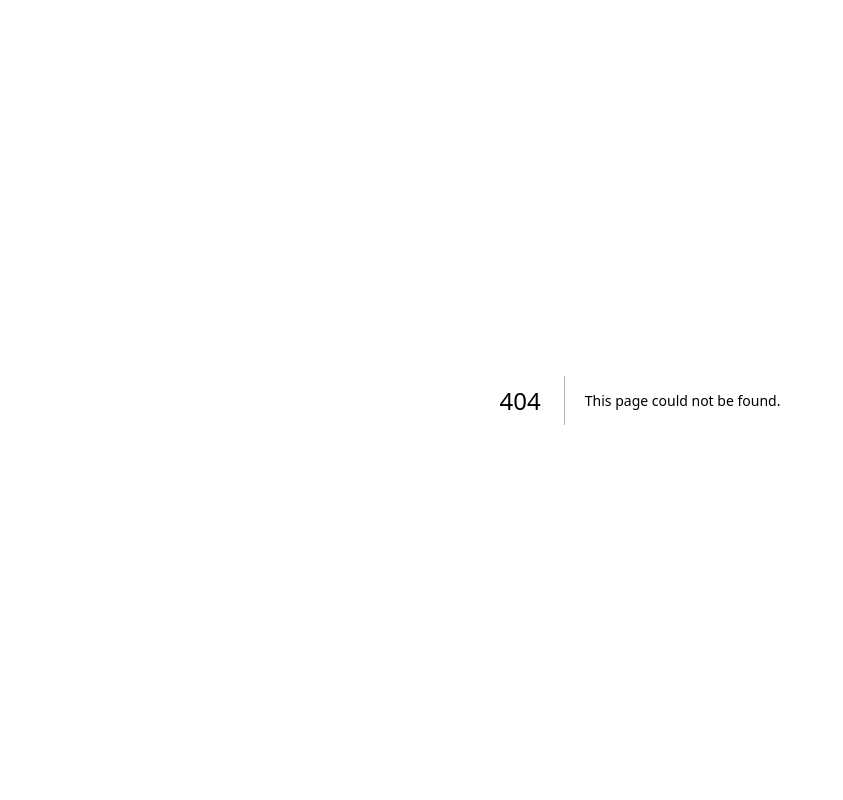
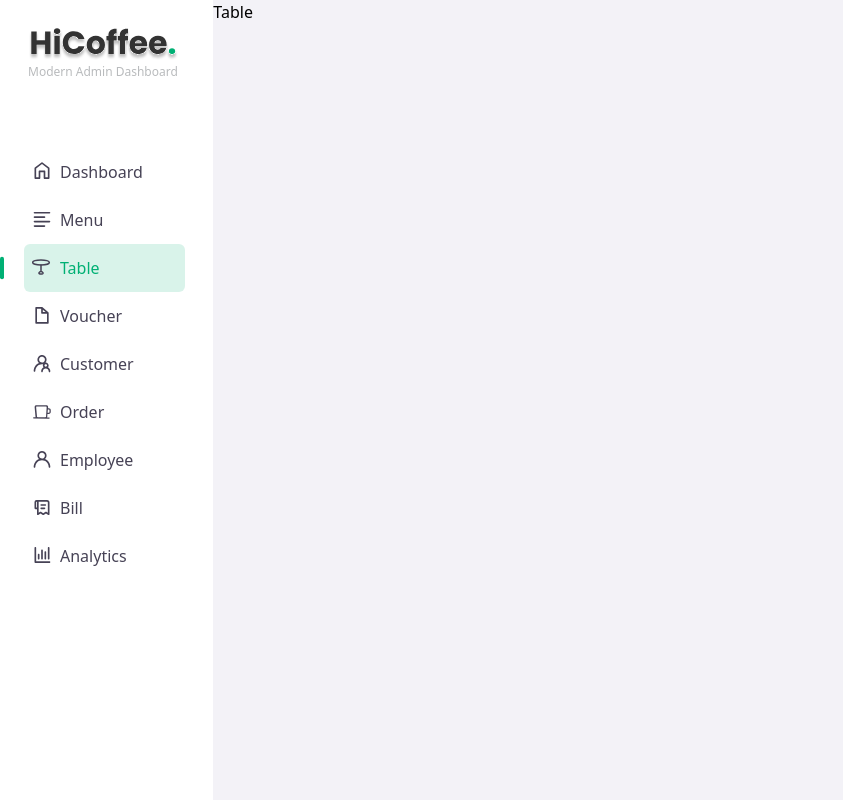
Before and after one commit to nduongg04/SE347.P11-cafe-web, a Next.js app: page /admin/table in a window 1280 px wide. Before the commit this address had no page. Shown: the whole page, without its empty margins (0-843 px from the left). Built offline with nearby package versions, Linux system fonts and the light colour scheme.

Commit message:
add table

```diff
--- /dev/null
+++ b/app/admin/table/page.tsx
@@ -0,0 +1,4 @@
+const Table = () => {
+    return <div>Table</div>;
+};
+export default Table;
--- a/components/Icons.tsx
+++ b/components/Icons.tsx
@@ -150,4 +150,16 @@ export const Icons = {
       </g>
     </svg>
   ),
+  table: (props: IconProps) => (
+    <svg
+    width="20"
+    height="18"
+    viewBox="0 0 20 18"
+    fill="none"
+    xmlns="http://www.w3.org/2000/svg"
+    {...props}>
+      <path d="M8.99996 5.91699C13.6023 5.91699 17.3333 4.7977 17.3333 3.41699C17.3333 2.03628 13.6023 0.916992 8.99996 0.916992C4.39759 0.916992 0.666626 2.03628 0.666626 3.41699C0.666626 4.7977 4.39759 5.91699 8.99996 5.91699Z" stroke="#464255" stroke-width="1.5" stroke-linecap="round" stroke-linejoin="round"/>
+      <path d="M8.99992 12.5837C10.1083 12.5837 10.7274 13.2153 11.0158 13.7637C11.0827 13.8941 11.1003 14.0444 11.0652 14.1868C11.0301 14.3292 10.9448 14.4542 10.8249 14.5387C10.2847 14.8985 9.64903 15.0883 8.99992 15.0837C8.30992 15.0837 7.67492 14.8795 7.17492 14.5378C7.05503 14.4533 6.9697 14.3284 6.93464 14.186C6.89957 14.0436 6.91713 13.8933 6.98409 13.7628C7.27242 13.217 7.89159 12.5837 8.99992 12.5837ZM8.99992 12.5837V5.91699" stroke="#464255" stroke-width="1.5" stroke-linecap="round" stroke-linejoin="round"/>
+    </svg>
+  )
 };
--- a/components/admin/NavBar.tsx
+++ b/components/admin/NavBar.tsx
@@ -15,7 +15,8 @@ type IconNameType =
   | "order"
   | "employee"
   | "bill"
-  | "analytics";
+  | "analytics"
+  | "table";
 
 const NavBar = () => {
   //   const [prevPath, setPrevPath] = useState("");
@@ -34,6 +35,11 @@ const NavBar = () => {
       label: "Menu",
       href: "/admin/menu",
       icon: "menu",
+    },
+    {
+      label: "Table",
+      href: "/admin/table",
+      icon: "table",
     },
     {
       label: "Voucher",
```
